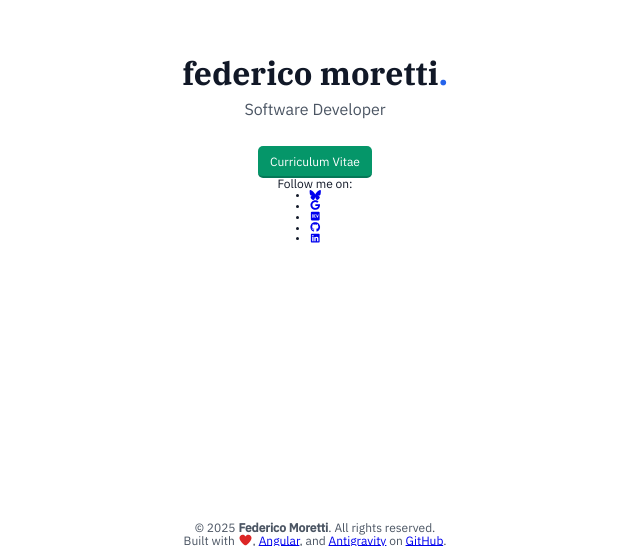
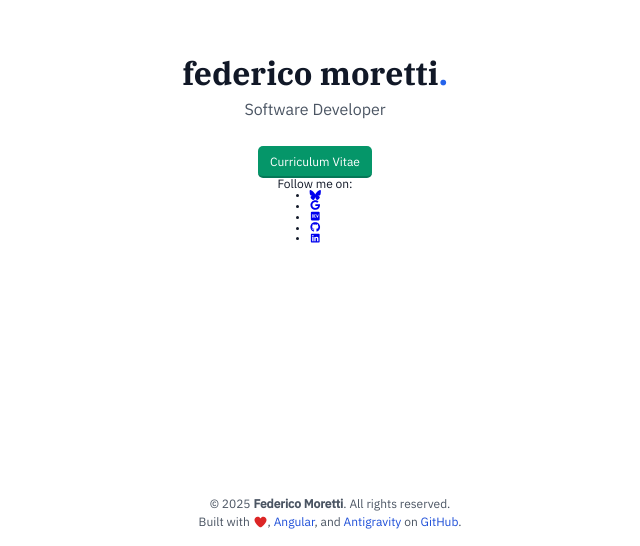
Before and after one commit to fedtti/fedtti.github.io, an Angular app: page / in a window 1280 px wide. Shown: the part 254-800 px from the top of the page, without its empty margins (325-965 px from the left). Built offline with nearby package versions, Linux system fonts and the light colour scheme.

Commit message:
chore: add custom links' colors

```diff
--- a/src/app/core/layout/hero/hero.html
+++ b/src/app/core/layout/hero/hero.html
@@ -12,7 +12,7 @@
       </li>
       <li>
         <a href="https://g.dev/fedtti" target="_blank" rel="noopener noreferrer">
-          <fa-icon [icon]="['fab', 'google']" title="Google for Developers"></fa-icon>
+          <fa-icon [icon]="['fab', 'google']" title="Google"></fa-icon>
         </a>
       </li>
       <li>
--- a/src/app/shared/components/footer/footer.scss
+++ b/src/app/shared/components/footer/footer.scss
@@ -1,6 +1,7 @@
 /* FOOTER */
 #footer {
   bottom: 0;
+  margin: 0.5rem 1.5rem 1.5rem 1.5rem;
   position: fixed;
   width: 100%;
 
@@ -20,10 +21,21 @@
     p {
       color: var(--secondary-text);
       font-size: 1.2rem;
+      line-height: 1.5;
 
       .ng-fa-icon {
         color: var(--error);
       }
+
+      a {
+        color: var(--links);
+        text-decoration: none;
+        transition: color 0.5s linear;
+
+        &:hover {
+          color: var(--links-hover);
+        }
+      }
     }
   }
 }
--- a/src/styles.scss
+++ b/src/styles.scss
@@ -10,6 +10,9 @@
           --primary-accent: #2563eb;
         --secondary-accent: #059669;
   --secondary-accent-hover: #047857;
+
+                   --links: #1d4ed8;
+             --links-hover: #1e40af;
 
                    --error: #dc2626;
 
@@ -26,6 +29,9 @@
             --primary-accent: #3b82f6;
           --secondary-accent: #22c55e;
     --secondary-accent-hover: #4ade80;
+
+                     --links: #60a5fa;
+               --links-hover: #93c5fd;
 
                      --error: #f87171;
 
```
